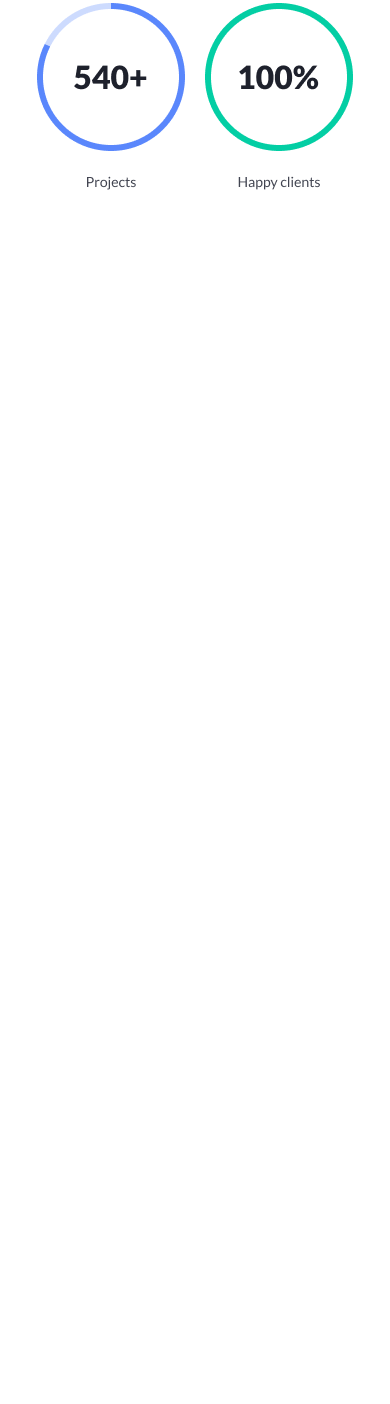
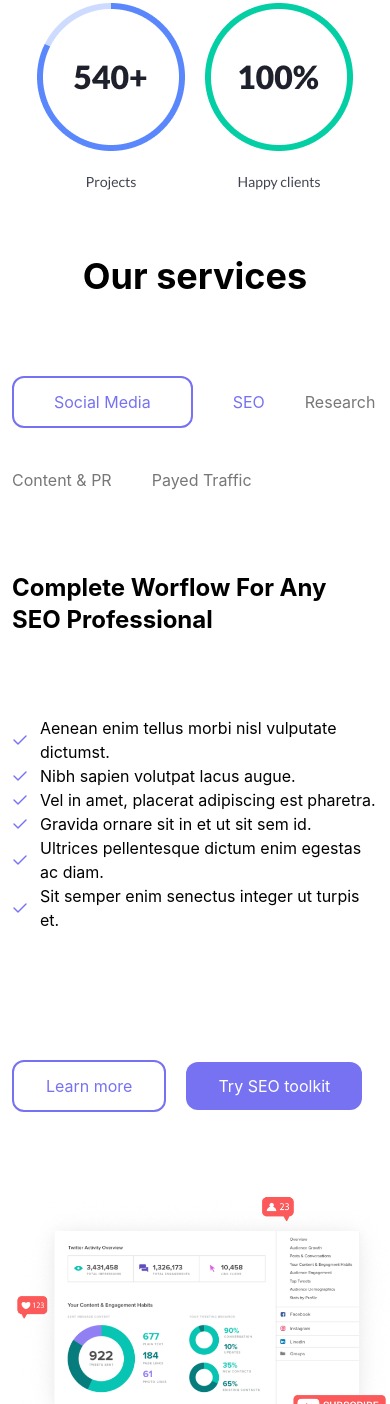
Before and after one commit to amir-arch-cyber/groupwork, a website: page index.html in a window 390 px wide. Shown: the part 3689-5093 px from the top of the page. Before the commit the page ends 3893 px from the top, so only its background shows below. Drawn offline with nearby package versions, Linux system fonts and the light colour scheme; files that its build step writes are made by us from their sources.

Commit message:
Finished section Our Services,desktop and mobiled

```diff
--- a/index.html
+++ b/index.html
@@ -227,5 +227,44 @@
 <img class="relative top-[-10vh] left-[-17vh] hidden lg:block" src="./src/images_mukammal/shapes999.png" alt="">
 </section>
 
+
+<section class="max-w-300 m-auto p-3 ">
+
+    <h1 class="lg:text-5xl text-4xl font-bold text-center mt-10">Our services</h1>
+
+    <div class="lg:flex lg:justify-between lg:items-center mt-20 flex gap-10 items-center flex-wrap">
+        <button class="text-[#7772F1] border-2 border-[#7772F1] px-10 py-3 rounded-xl">Social Media</button>
+        <p class="text-[#7772F1]">SEO</p>
+        <p class="text-[#777]">Research</p>
+        <p class="text-[#777]">Content & PR</p>
+        <p class="text-[#777]">Payed Traffic</p>
+    </div>
+
+
+    <div class="lg:flex lg:justify-between lg:gap-10 ">
+        <div class="mt-20">
+            <h2 class="lg:text-3xl text-2xl font-bold mb-20">Complete Worflow For Any <br> SEO Professional</h2>
+            <p class="flex items-center gap-3"> <img src="./src/images_mukammal/Mark.png" alt="">Aenean enim tellus morbi nisl vulputate dictumst.</p>
+            <p class="flex items-center gap-3"> <img src="./src/images_mukammal/Mark.png" alt="">Nibh sapien volutpat lacus augue.</p>
+             <p class="flex items-center gap-3"> <img src="./src/images_mukammal/Mark.png" alt="">Vel in amet, placerat adipiscing est pharetra.</p>
+              <p class="flex items-center gap-3"> <img src="./src/images_mukammal/Mark.png" alt="">Gravida ornare sit in et ut sit sem id.</p>
+               <p class="flex items-center gap-3"> <img src="./src/images_mukammal/Mark.png" alt="">Ultrices pellentesque dictum enim egestas ac diam.</p>
+                <p class="flex items-center gap-3"> <img src="./src/images_mukammal/Mark.png" alt="">Sit semper enim senectus integer ut turpis et.</p>
+                <br>
+                <br>
+                <div class="flex items-center gap-5 mt-20">
+                    <button class="text-[#7772F1] border-2 border-[#7772F1] rounded-xl px-8 py-3">Learn more</button>
+                    <button class="text-white bg-[#7772F1] rounded-xl px-8 py-3">Try SEO toolkit</button>
+                </div>
+        </div>
+
+
+        <div class="mt-20">
+            <img class="hidden lg:block" src="./src/images_mukammal/bg-shape.png" alt="">
+            <img class="absolute lg:top-[420vh] w-[50vh] lg:w-[100vh]" src="./src/images_mukammal/illustration2222.png" alt="">
+        </div>
+    </div>
+
+</section>
 </body>
 </html>
```
Also changed, not shown: src/images_mukammal/Mark.png (added), src/images_mukammal/bg-shape.png (added), src/images_mukammal/illustration2222.png (added).
